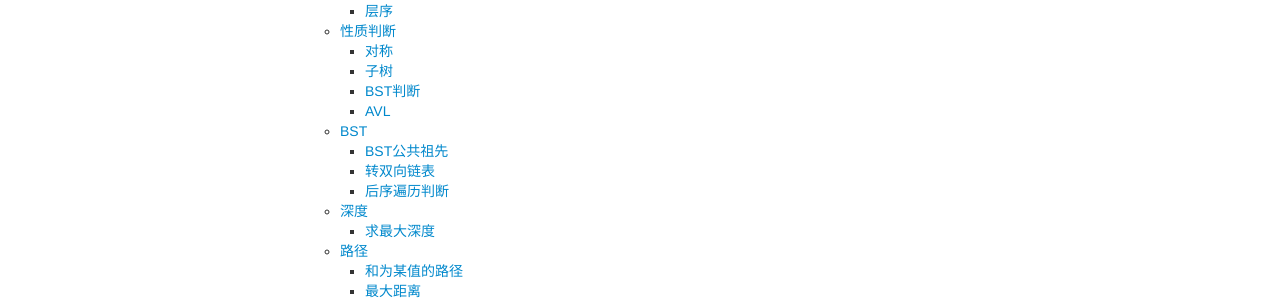
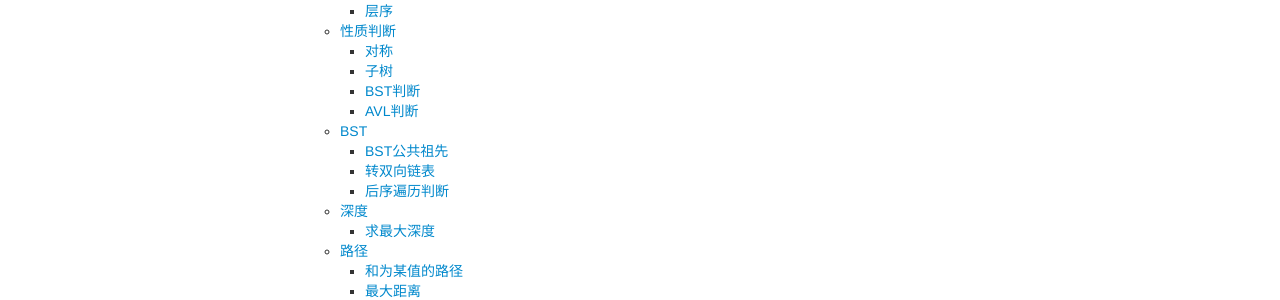
Before and after one commit to sfgcs/sfgcs.github.io, a Jekyll site: the page built from pages/leetcode.md, in a window 1280 px wide and 900 px high. Shown: the part 331-631 px from the top of the window. Built offline with Jekyll 4.4.1, drawn with Linux system fonts in a browser that asks for light colours.

Commit message:
Update leetcode.md

````diff
--- a/pages/leetcode.md
+++ b/pages/leetcode.md
@@ -15,7 +15,7 @@ description:
       * [对称](#对称)
       * [子树](#子树)
       * [BST判断](#BST判断)
-      * [AVL](#AVL)
+      * [AVL判断](#AVL判断)
    * [BST](#BST)
       * [BST公共祖先](#BST公共祖先)
       * [转双向链表](#转双向链表)
@@ -274,7 +274,7 @@ bool isValidBST(TreeNode* root) {
    return true;
 }
 ```
-##### AVL
+##### [AVL判断](https://www.nowcoder.com/practice/8b3b95850edb4115918ecebdf1b4d222?tpId=13&tqId=11192&tPage=1&rp=1&ru=/ta/coding-interviews&qru=/ta/coding-interviews/question-ranking)
 ```
 // 可剪枝https://www.nowcoder.com/questionTerminal/8b3b95850edb4115918ecebdf1b4d222
 bool IsBalanced_Solution(TreeNode* pRoot) {
````
